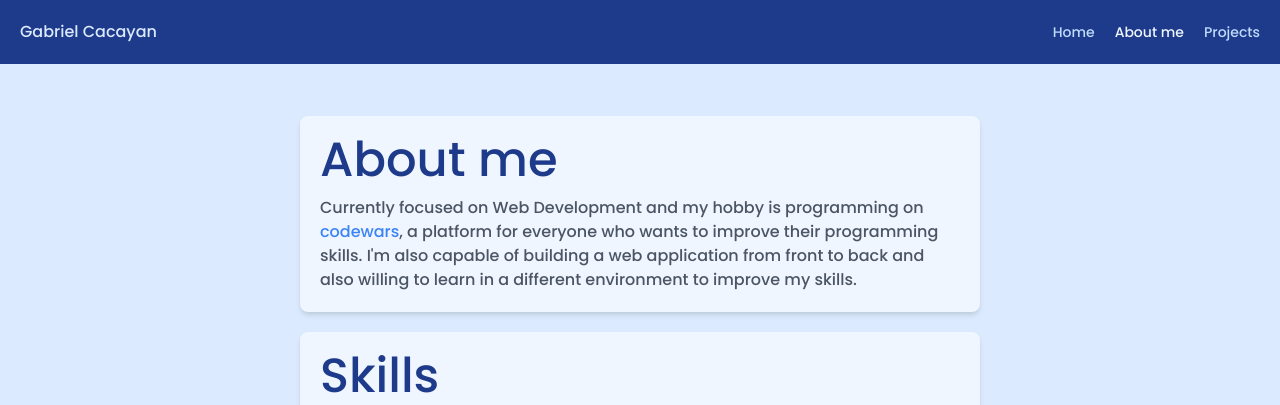
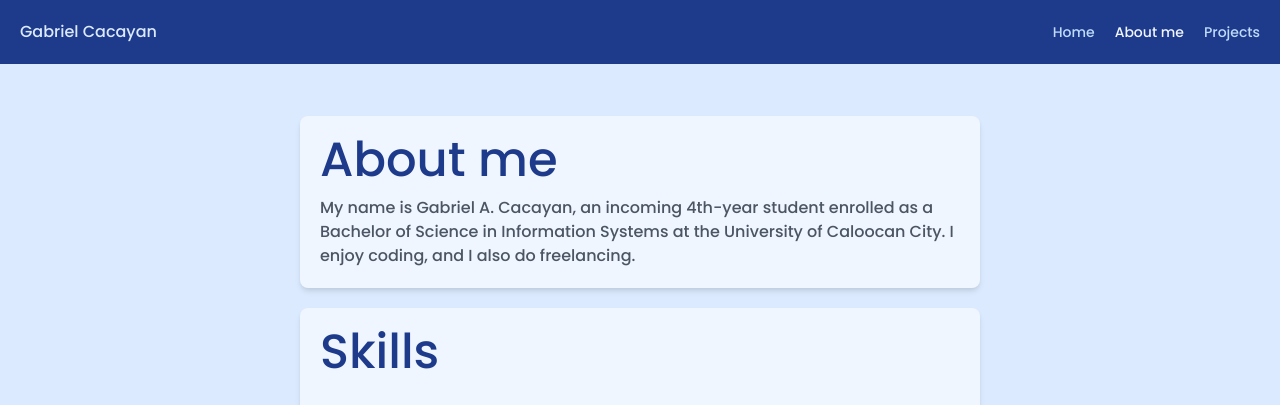
Before and after one commit to GabrielCode-Full/GabrielCode-Full.github.io, a plain HTML site: page docs/aboutme.html in a window 1280 px wide. Shown: the top 405 px of the page. Drawn offline with nearby package versions, Linux system fonts and the light colour scheme.

Commit message:
Updated about me

```diff
--- a/docs/aboutme.html
+++ b/docs/aboutme.html
@@ -84,13 +84,7 @@
     <section class="w-11/12 px-2 sm:px-5 py-5 my-8 mx-auto flex flex-col space-y-5">
       <div class="p-5 bg-blue-50 shadow-md rounded-lg flex flex-col space-y-3 w-full lg:w-3/5 mx-auto">
         <h1 class="text-blue-900 text-3xl md:text-5xl">About me</h1>
-        <p class="text-gray-600">Currently focused on Web Development and my hobby is
-          programming on <a href="https://www.codewars.com/users/%E3%83%9F%E3%82%AB%E3%82%B5"
-            class="text-blue-500 hover:underline">codewars</a>, a platform for
-          everyone who wants to improve their programming skills. I'm
-          also capable of building a web application from front to back and also willing to learn in a different
-          environment
-          to improve my skills.
+        <p class="text-gray-600">My name is Gabriel A. Cacayan, an incoming 4th-year student enrolled as a Bachelor of Science in Information Systems at the University of Caloocan City. I enjoy coding, and I also do freelancing.
         </p>
       </div>
       <div class="p-5 bg-blue-50 shadow-md rounded-lg flex flex-col space-y-3 w-full lg:w-3/5 mx-auto">
```
